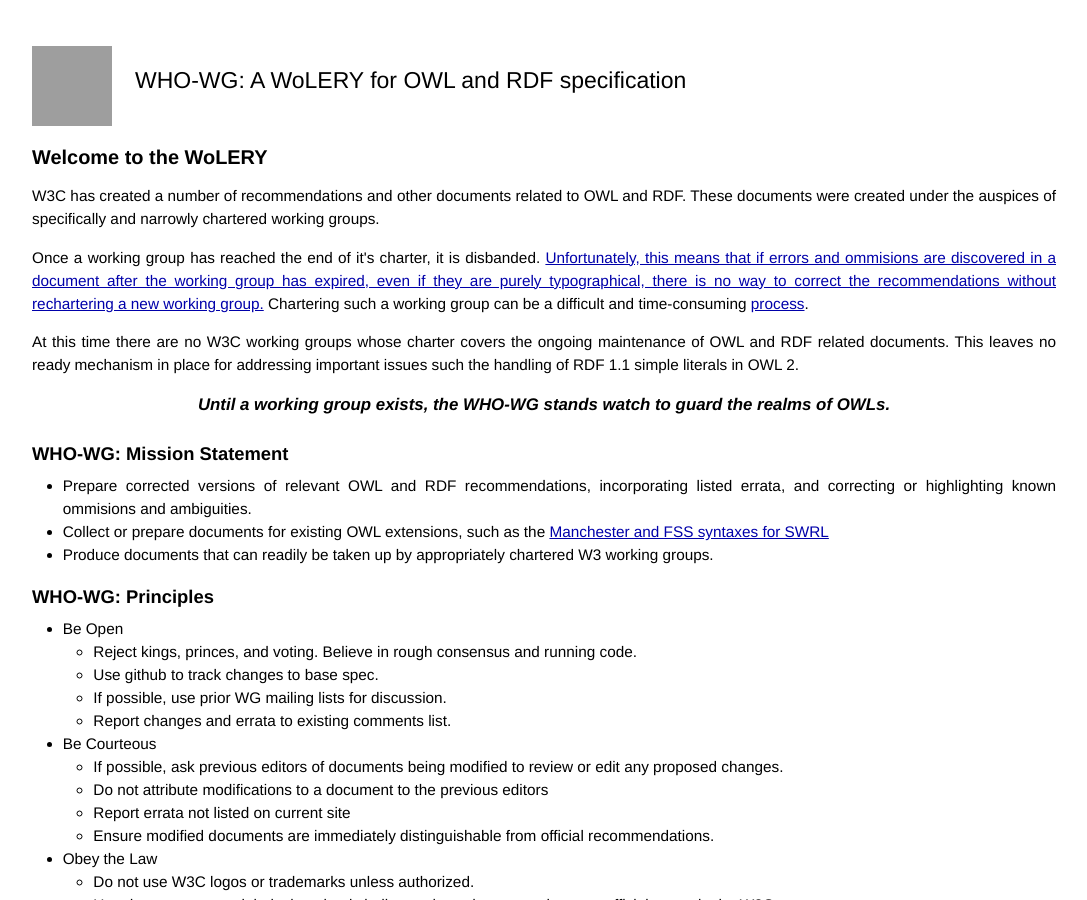
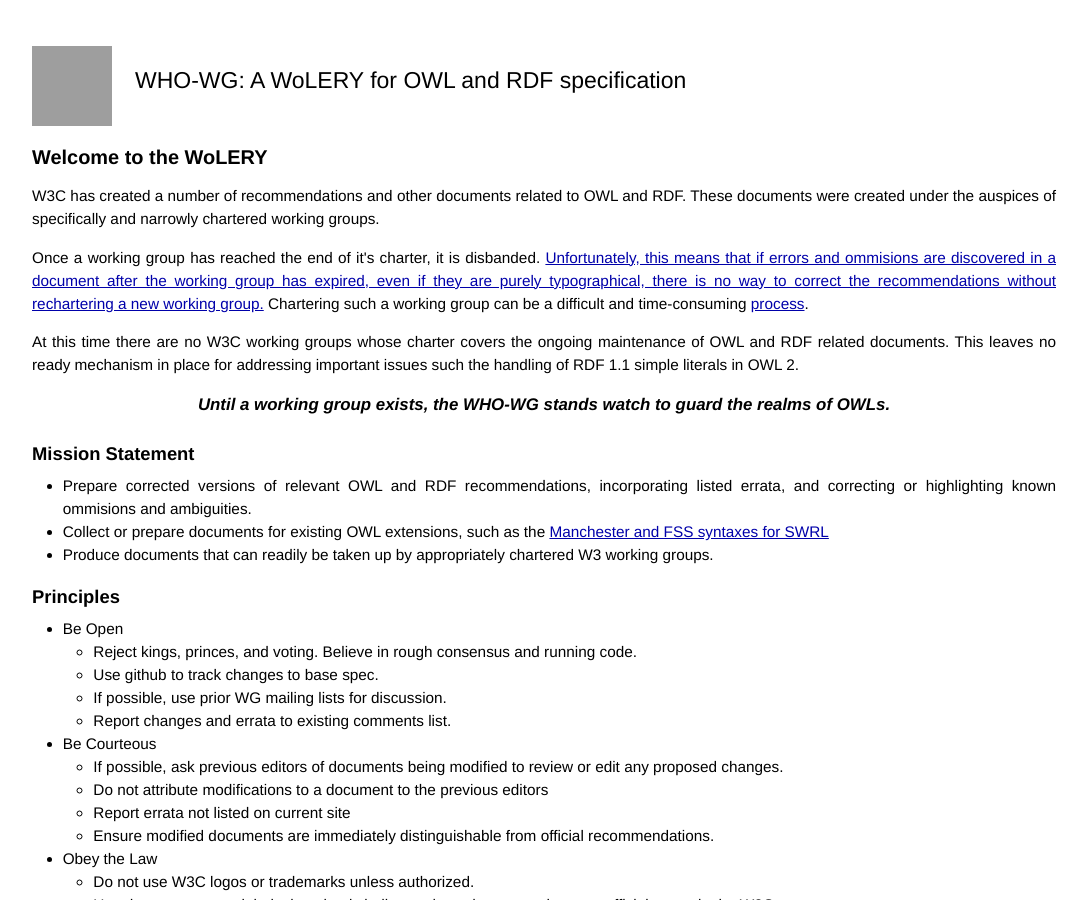
Before and after one commit to WHO-WG/WHO-WG.github.io, a Jekyll site: the page built from index.html, in a window 1280 px wide and 900 px high. Shown: the whole window, without its empty margins (96-1183 px from the left). Built offline with Jekyll 4.4.1, drawn with Linux system fonts in a browser that asks for light colours; Markdown is read by kramdown in place of the engine named in the settings; formulas are drawn with MathJax 3; grey boxes are pictures that could not be loaded.

Commit message:
front page changes

```diff
--- a/index.html
+++ b/index.html
@@ -23,7 +23,7 @@
 group exists, the WHO-WG stands watch to guard the realms of OWLs.
 </p>
 
-<h2>WHO-WG: Mission Statement</h2>
+<h2>Mission Statement</h2>
 <ul>
   <li> Prepare corrected versions of relevant OWL and RDF
   recommendations, incorporating listed errata, and correcting or
@@ -36,7 +36,7 @@
   chartered W3 working groups.
 </ul>
 
-<h2>WHO-WG: Principles</h2>
+<h2>Principles</h2>
 
 <ul>
   <li>Be Open
```
